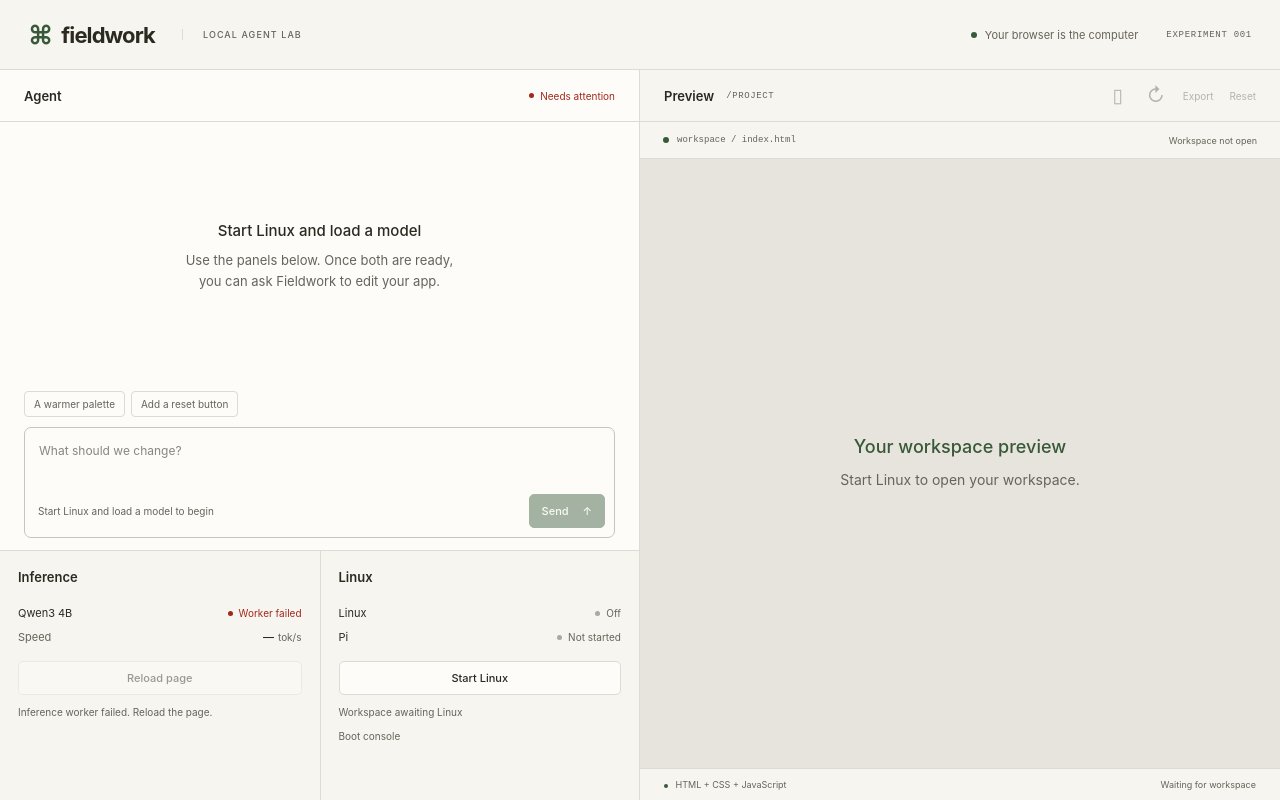
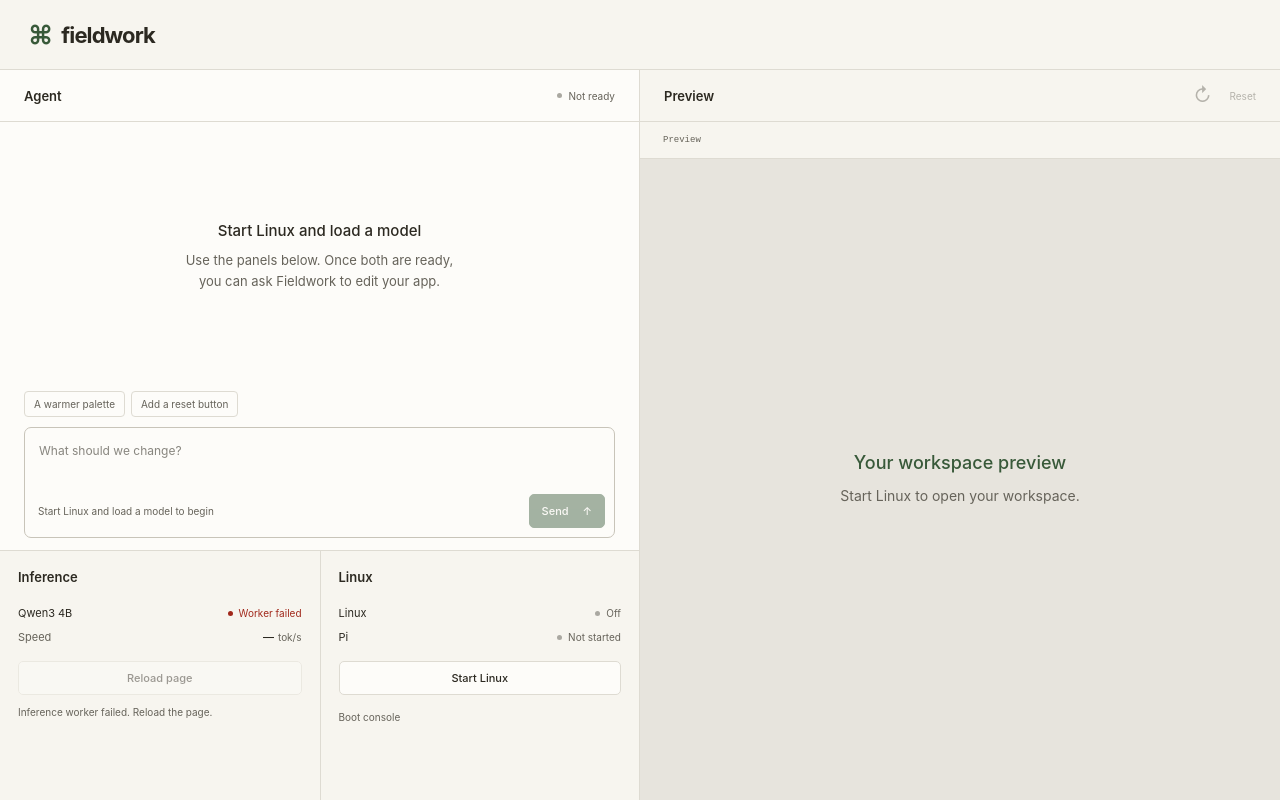
Before and after one commit to rhizomatous/fieldwork, a React (Vite) app: page / in a window 1280 px wide. Built offline with nearby package versions, Linux system fonts and the light colour scheme.

Commit message:
chore(fieldwork): declutter ui

```diff
--- a/src/components/AgentPanel.jsx
+++ b/src/components/AgentPanel.jsx
@@ -7,7 +7,7 @@ export function AgentPanel({ state, session }) {
   const failed =
     state.agentStatus.kind === "error" || state.modelStatus.kind === "error";
   const status = failed
-    ? { text: "Needs attention", kind: "error" }
+    ? { text: "Not ready", kind: "" }
     : state.busy
       ? { text: "Working", kind: "busy" }
       : ready
--- a/src/components/Header.jsx
+++ b/src/components/Header.jsx
@@ -5,12 +5,8 @@ export function Header() {
         <span className="brand-symbol" aria-hidden="true">
           ⌘
         </span>{" "}
-        fieldwork<span className="edition">LOCAL AGENT LAB</span>
+        fieldwork
       </a>
-      <div className="header-note">
-        <span className="dot"></span> Your browser is the computer
-        <span className="version">EXPERIMENT 001</span>
-      </div>
     </header>
   );
 }
--- a/src/components/LinuxPanel.jsx
+++ b/src/components/LinuxPanel.jsx
@@ -21,7 +21,6 @@ export function LinuxPanel({ state, onBoot, consoleOpen, onToggleConsole }) {
         {state.bootLabel}
       </button>
       <div className="runtime-footnote">
-        <span id="storage">{state.storage}</span>
         <button
           id="console-toggle"
           className="text-button"
--- a/src/components/PreviewPanel.jsx
+++ b/src/components/PreviewPanel.jsx
@@ -2,7 +2,6 @@ import { useEffect, useMemo, useRef, useState } from "react";
 import { buildPreview } from "../protocol.js";
 
 export function PreviewPanel({ state, session }) {
-  const [narrow, setNarrow] = useState(false);
   const [error, setError] = useState(null);
   const frame = useRef(null);
   // Metrics and conversation updates must not reload the user's running app.
@@ -36,20 +35,8 @@ export function PreviewPanel({ state, session }) {
   return (
     <section className="preview-panel" aria-labelledby="preview-title">
       <div className="pane-heading">
-        <h2 id="preview-title">
-          Preview <span className="label">/PROJECT</span>
-        </h2>
+        <h2 id="preview-title">Preview</h2>
         <div className="preview-tools">
-          <button
-            disabled={!state.files}
-            id="viewport"
-            className="icon-button"
-            aria-label={`Switch to ${narrow ? "wide" : "narrow"} preview`}
-            title="Switch preview width"
-            onClick={() => setNarrow(!narrow)}
-          >
-            ▯
-          </button>
           <button
             disabled={!state.files}
             id="refresh"
@@ -61,14 +48,6 @@ export function PreviewPanel({ state, session }) {
             ↻
           </button>
           <button
-            disabled={!state.files}
-            id="export"
-            className="text-button"
-            onClick={() => session.exportApp()}
-          >
-            Export
-          </button>
-          <button
             id="reset"
             className="text-button"
             disabled={state.busy || !state.linuxReady}
@@ -78,14 +57,8 @@ export function PreviewPanel({ state, session }) {
           </button>
         </div>
       </div>
-      <div className="preview-address">
-        <span className="dot" />
-        <span>workspace / index.html</span>
-        <span id="preview-status">
-          {state.files ? "Shared with Linux" : "Workspace not open"}
-        </span>
-      </div>
-      <div className={`preview-stage${narrow ? " narrow" : ""}`}>
+      <div className="preview-address">Preview</div>
+      <div className="preview-stage">
         {state.files ? (
           <iframe
             ref={frame}
@@ -113,16 +86,6 @@ export function PreviewPanel({ state, session }) {
           </div>
         )}
       </div>
-      <div className="preview-footer">
-        <span>
-          <span className="dot" /> HTML + CSS + JavaScript
-        </span>
-        <span id="revision">
-          {state.revision
-            ? `Revision ${state.revision} · saved in workspace`
-            : "Waiting for workspace"}
-        </span>
-      </div>
       <p id="preview-error" role="status" hidden={!errorText}>
         {errorText ? `Preview: ${errorText}` : ""}
       </p>
```
